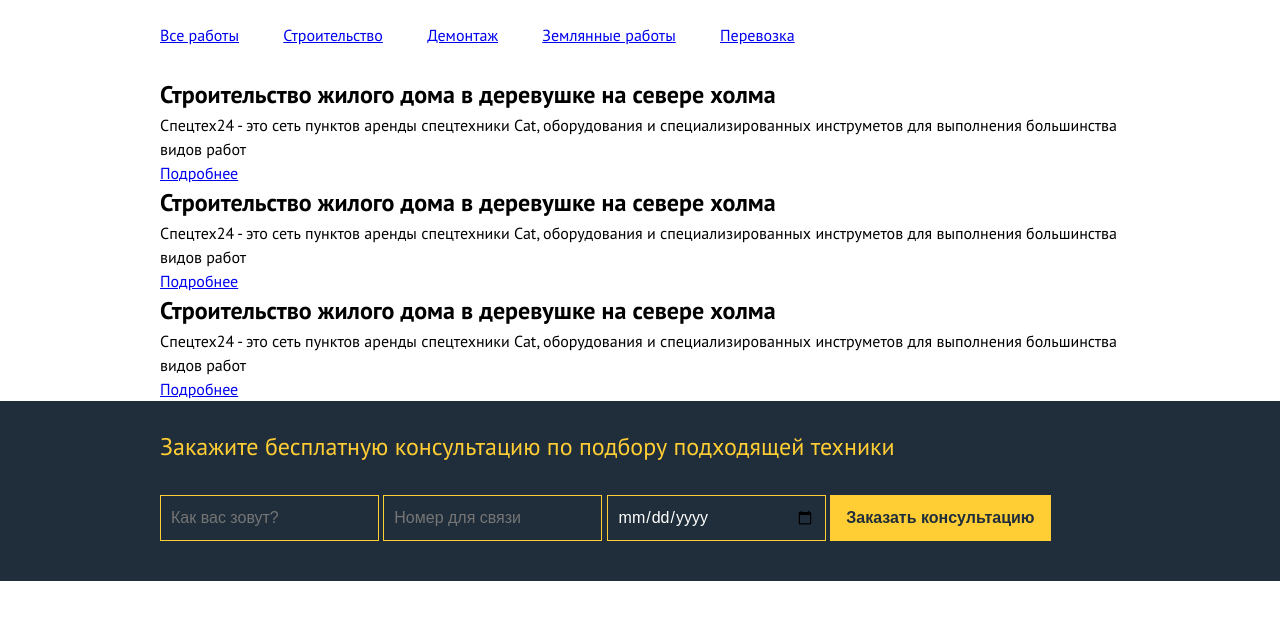
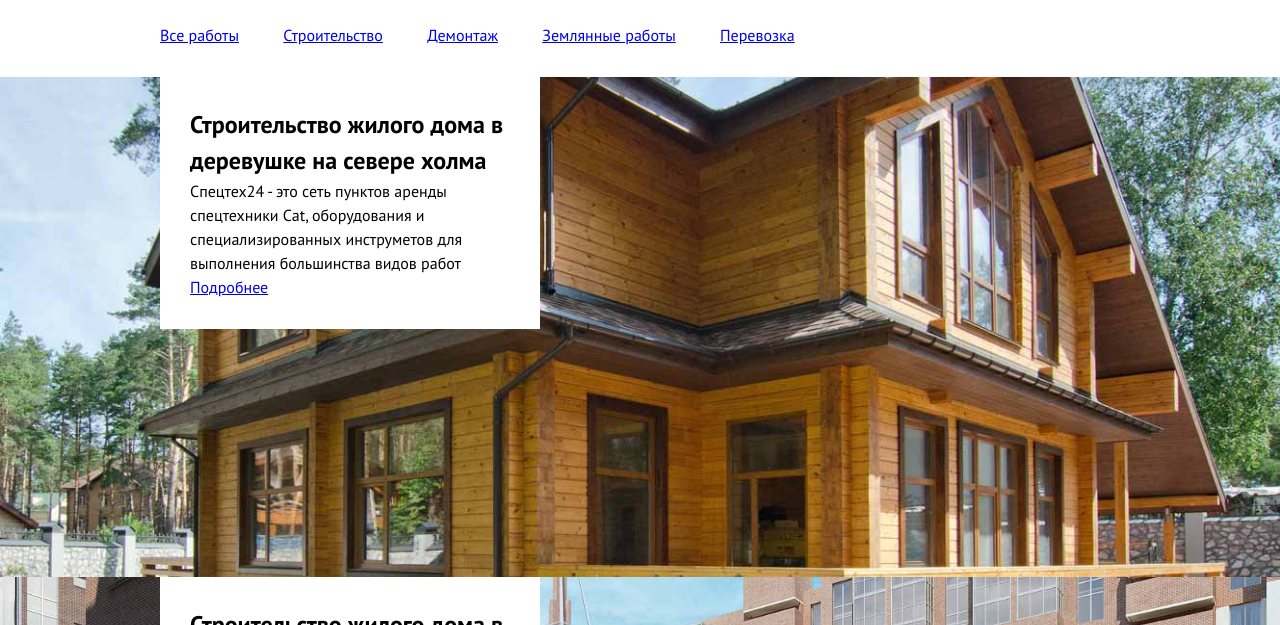
Before and after one commit to gamidovich/spetsteh, a plain HTML site: page portfolio.html in a window 1280 px wide. Shown: the part 175-800 px from the top of the page. Drawn offline with Linux system fonts and the light colour scheme.

Commit message:
Страинца "Портфолио" 75%

```diff
--- a/css/style.css
+++ b/css/style.css
@@ -703,6 +703,21 @@ footer {
 
 /* Описание страинцы */
 
+.screens-item__description {
+	width: 320px;
+	padding: 30px;
+	background-color: #fff;
+}
+
+.main-description__title {
+	min-width: 220px;
+	margin-right: 20px;
+}
+
+.main-description__menu {
+	min-width: 700px;
+}
+
 .main-description-menu-list__item {
 	display: inline-block;
 	margin-right: 40px;
@@ -711,3 +726,22 @@ footer {
 .main-description-menu-list__item:last-child {
 	margin-right: 0;
 }
+
+.screens-item {
+	background-position: center;
+	background-repeat: no-repeat;
+	background-size: cover;
+	min-height: 500px;
+}
+
+.screens-item--1 {
+	background-image: url(../img/home1.jpg);
+}
+
+.screens-item--2 {
+	background-image: url(../img/home2.jpg);
+}
+
+.screens-item--3 {
+	background-image: url(../img/home3.jpg);
+}
--- a/portfolio.html
+++ b/portfolio.html
@@ -26,12 +26,12 @@
 			</div>
 		</header>
 		<main>
-			<div class="main-description">
+			<div class="main-description clearfix">
 				<div class="container">
-					<div class="main-description__title">
+					<div class="main-description__title left">
 						<h1 class="main-title">Портфолио</h1>
 					</div>
-					<div class="main-description__menu">
+					<div class="main-description__menu left">
 						<ul class="main-description-menu-list">
 							<li class="main-description-menu-list__item"><a href="#">Все работы</a></li>
 							<li class="main-description-menu-list__item description-active"><a href="#">Строительство</a></li>
@@ -43,23 +43,35 @@
 				</div>
 			</div>
 			<div class="screens">
-				<div class="container">
-					<article class="screens-item">
-						<h2 class="screen-item__title">Строительство жилого дома в деревушке на севере холма</h2>
-						<p class="screen-item__description">Спецтех24 - это сеть пунктов аренды спецтехники Cat, оборудования и специализированных инструметов для выполнения большинства видов работ</p>
-						<a class="screens-item__btn" href="#" title="">Подробнее</a>
+
+					<article class="screens-item screens-item--1">
+					<div class="container">
+						<div class="screens-item__description">
+							<h2 class="screens-item-description-title">Строительство жилого дома в деревушке на севере холма</h2>
+							<p class="screens-item-description-description">Спецтех24 - это сеть пунктов аренды спецтехники Cat, оборудования и специализированных инструметов для выполнения большинства видов работ</p>
+							<a class="screens-item-description-btn" href="#" title="">Подробнее</a>
+						</div>
+						</div>
 					</article>
-					<article class="screens-item">
-						<h2 class="screen-item__title">Строительство жилого дома в деревушке на севере холма</h2>
-						<p class="screen-item__description">Спецтех24 - это сеть пунктов аренды спецтехники Cat, оборудования и специализированных инструметов для выполнения большинства видов работ</p>
-						<a class="screens-item__btn" href="#" title="">Подробнее</a>
+					<article class="screens-item screens-item--2">
+					<div class="container">
+						<div class="screens-item__description">
+							<h2 class="screens-item-description-title">Строительство жилого дома в деревушке на севере холма</h2>
+							<p class="screens-item-description-description">Спецтех24 - это сеть пунктов аренды спецтехники Cat, оборудования и специализированных инструметов для выполнения большинства видов работ</p>
+							<a class="screens-item-description-btn" href="#" title="">Подробнее</a>
+						</div>
+						</div>
 					</article>
-					<article class="screens-item">
-						<h2 class="screen-item__title">Строительство жилого дома в деревушке на севере холма</h2>
-						<p class="screen-item__description">Спецтех24 - это сеть пунктов аренды спецтехники Cat, оборудования и специализированных инструметов для выполнения большинства видов работ</p>
-						<a class="screens-item__btn" href="#" title="">Подробнее</a>
+					<article class="screens-item screens-item--3">
+					<div class="container">
+						<div class="screens-item__description">
+							<h2 class="screens-item-description-title">Строительство жилого дома в деревушке на севере холма</h2>
+							<p class="screens-item-description-description">Спецтех24 - это сеть пунктов аренды спецтехники Cat, оборудования и специализированных инструметов для выполнения большинства видов работ</p>
+							<a class="screens-item-description-btn" href="#" title="">Подробнее</a>
+						</div>
+						</div>
 					</article>
-				</div>
+
 			</div>
 			<div class="consult clearfix">
 				<div class="container">
```
Also changed, not shown: img/home1.jpg (added), img/home2.jpg (added), img/home3.jpg (added).
